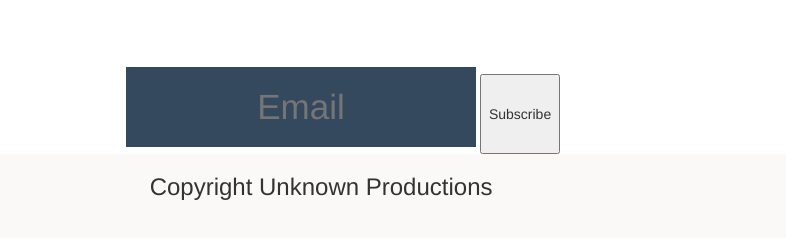
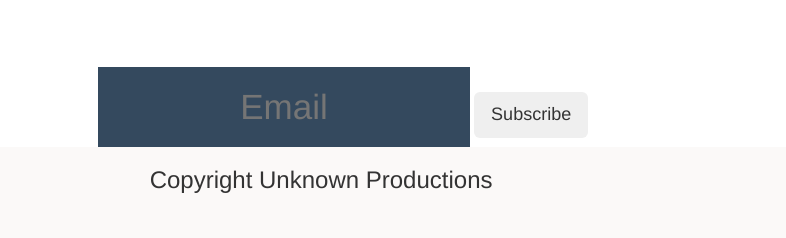
Before and after one commit to coleschiffer/u, a plain HTML site: page index.html in a window 1280 px wide. Shown: the part 750-988 px from the top of the page, 297-1083 px from the left. Drawn offline with nearby package versions, Linux system fonts and the light colour scheme.

Commit message:
btn change

```diff
--- a/index.html
+++ b/index.html
@@ -33,12 +33,12 @@
 <i class="fa fa-twitter fa-5x"></i>
 
   <!-- Begin MailChimp Signup Form -->
-<div id="mc_embed_signup" class="center form-inline">
+<div id="mc_embed_signup" class="center form-inlinex">
 <form action="http://Ideahandoff.us7.list-manage.com/subscribe/post?u=022cf717a522dd3ecf05cf9de&amp;id=67f6528f76" method="post" id="mc-embedded-subscribe-form" name="mc-embedded-subscribe-form" class="validate form-horizontal" target="_blank" novalidate>
 
 <div class="mc-field-group blo">
 	<input type="email" value="" name="EMAIL" placeholder='Email' class="required email emai" id="mce-EMAIL">
-  <input type="submit" value="Subscribe" name="subscribe" id="mc-embedded-subscribe" class="squ">
+  <input type="submit" value="Subscribe" name="subscribe" id="mc-embedded-subscribe" class="btn btn-lg">
 
 </div>
 	<div id="mce-responses" class="clear">
```
